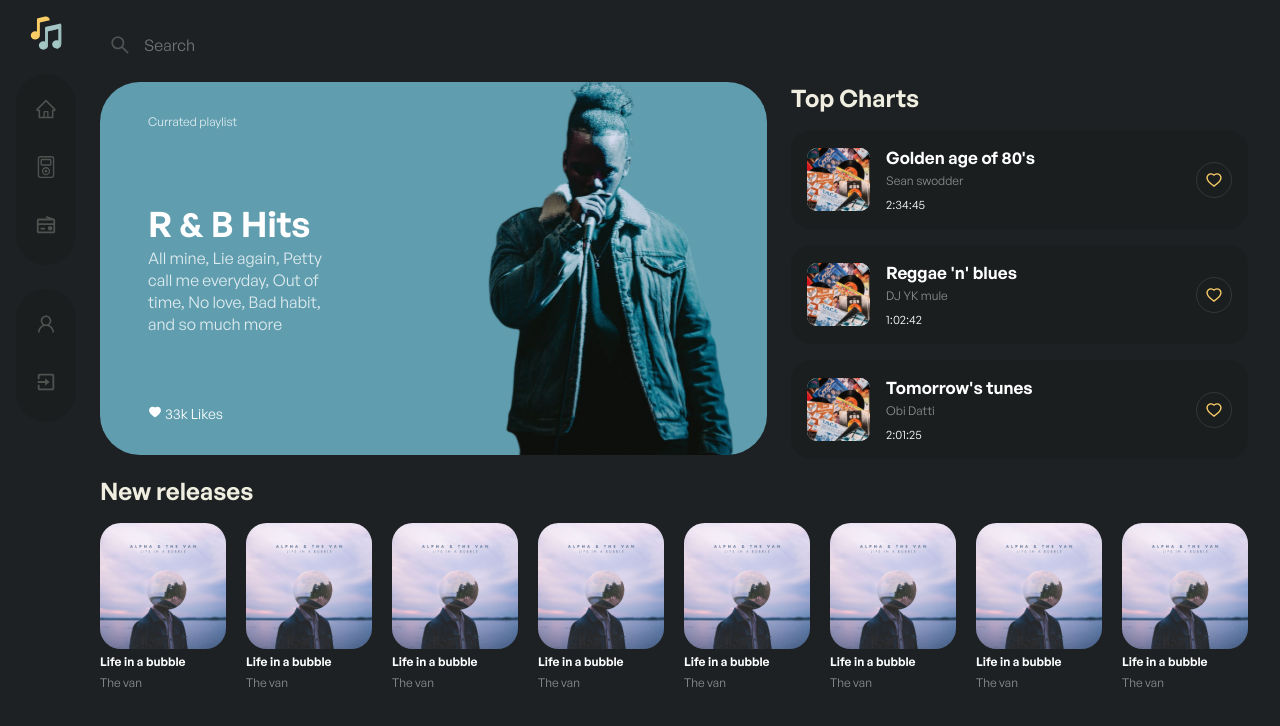
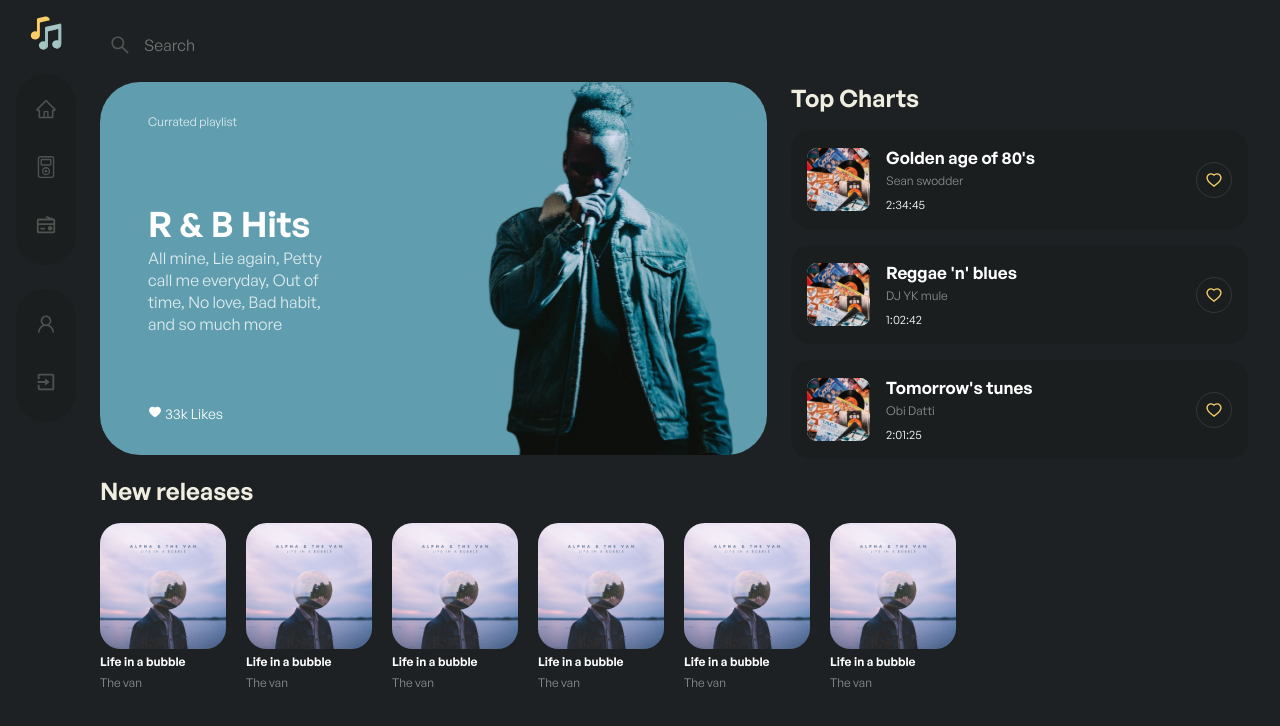
Before and after one commit to Rafaelnoll/React-music, a React (Vite) app: page / in a window 1280 px wide. Shown: the top 726 px of the page. Built offline with nearby package versions, Linux system fonts and the light colour scheme.

Commit message:
Dynamic AlbumCard + animation(opacity change) on Chart component when clicked

```diff
--- a/src/components/AlbumCard/index.jsx
+++ b/src/components/AlbumCard/index.jsx
@@ -1,12 +1,18 @@
 import { AlbumCardContainer } from "./styles";
-import AlbumImage from "../../assets/imgs/albumImage.svg";
+import P from "prop-types";
 
-export function AlbumCard() {
+export function AlbumCard({ albumImage, name, artist }) {
 	return (
 		<AlbumCardContainer>
-			<img src={AlbumImage} />
-			<strong>Life in a bubble</strong>
-			<span>The van</span>
+			<img src={albumImage} />
+			<strong>{name}</strong>
+			<span>{artist}</span>
 		</AlbumCardContainer>
 	);
 }
+
+AlbumCard.propTypes = {
+	albumImage: P.node.isRequired,
+	name: P.string.isRequired,
+	artist: P.string.isRequired,
+};
--- a/src/components/AlbumsCarrossel/index.jsx
+++ b/src/components/AlbumsCarrossel/index.jsx
@@ -3,7 +3,46 @@ import { AlbumsContainer } from "./styles";
 import { Swiper, SwiperSlide } from "swiper/react";
 import P from "prop-types";
 import "swiper/css";
+import AlbumImage from "../../assets/imgs/albumImage.svg";
 
+const albums = [
+	{
+		id: 4213654,
+		image: AlbumImage,
+		name: "Life in a bubble",
+		artist: "The van"
+	},
+	{
+		id: 42133654,
+		image: AlbumImage,
+		name: "Life in a bubble",
+		artist: "The van"
+	},
+	{
+		id: 3413654,
+		image: AlbumImage,
+		name: "Life in a bubble",
+		artist: "The van"
+	},
+	{
+		id: 13654,
+		image: AlbumImage,
+		name: "Life in a bubble",
+		artist: "The van"
+	},
+	{
+		id: 4213,
+		image: AlbumImage,
+		name: "Life in a bubble",
+		artist: "The van"
+	},
+	{
+		id: 454,
+		image: AlbumImage,
+		name: "Life in a bubble",
+		artist: "The van"
+	},
+];
 
 const swiperBreakPoints = {
 	// when window width is >= 200px
@@ -37,16 +76,15 @@ export function AlbumsCarrossel({ label }) {
 					slidesPerView={3}
 					breakpoints={swiperBreakPoints}
 				>
-					<SwiperSlide><AlbumCard /></SwiperSlide>
-					<SwiperSlide><AlbumCard /></SwiperSlide>
-					<SwiperSlide><AlbumCard /></SwiperSlide>
-					<SwiperSlide><AlbumCard /></SwiperSlide>
-					<SwiperSlide><AlbumCard /></SwiperSlide>
-					<SwiperSlide><AlbumCard /></SwiperSlide>
-					<SwiperSlide><AlbumCard /></SwiperSlide>
-					<SwiperSlide><AlbumCard /></SwiperSlide>
-					<SwiperSlide><AlbumCard /></SwiperSlide>
-					<SwiperSlide><AlbumCard /></SwiperSlide>
+					{albums.map(album => (
+						<SwiperSlide key={album.id}>
+							<AlbumCard
+								albumImage={album.image}
+								name={album.name}
+								artist={album.artist}
+							/>
+						</SwiperSlide>
+					))}
 				</Swiper>
 			</AlbumsContainer >
 		</>
--- a/src/components/Chart/styles.js
+++ b/src/components/Chart/styles.js
@@ -8,6 +8,12 @@ export const ChartContainer = styled.div`
 	justify-content:space-between;
 	align-items:center;
 	padding:16px;
+	cursor: pointer;
+	transition: opacity .1s ease-in;
+
+	&:active{
+		opacity:0.6;
+	}
 
 	@media (max-width:980px) {
 		width:100%;
```
